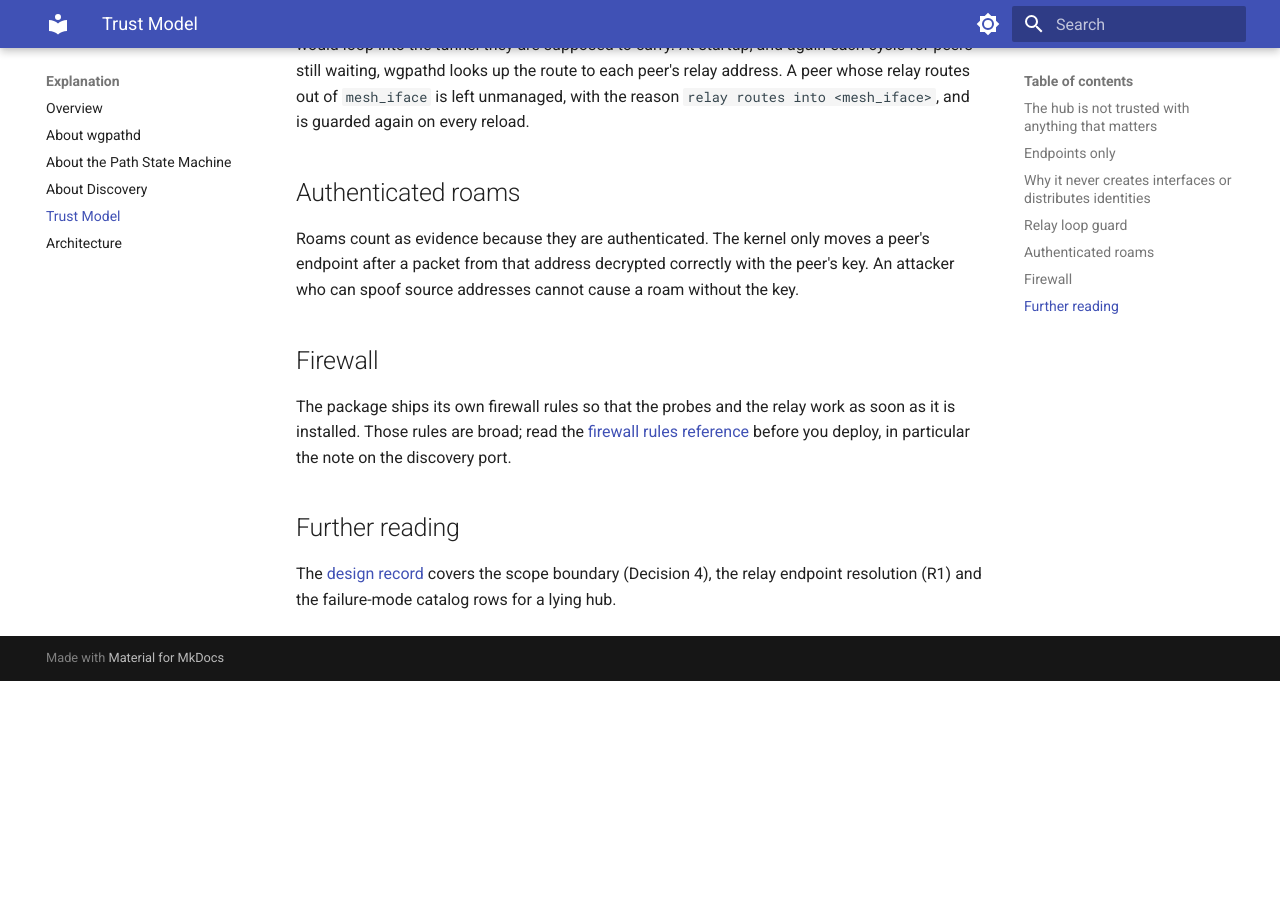
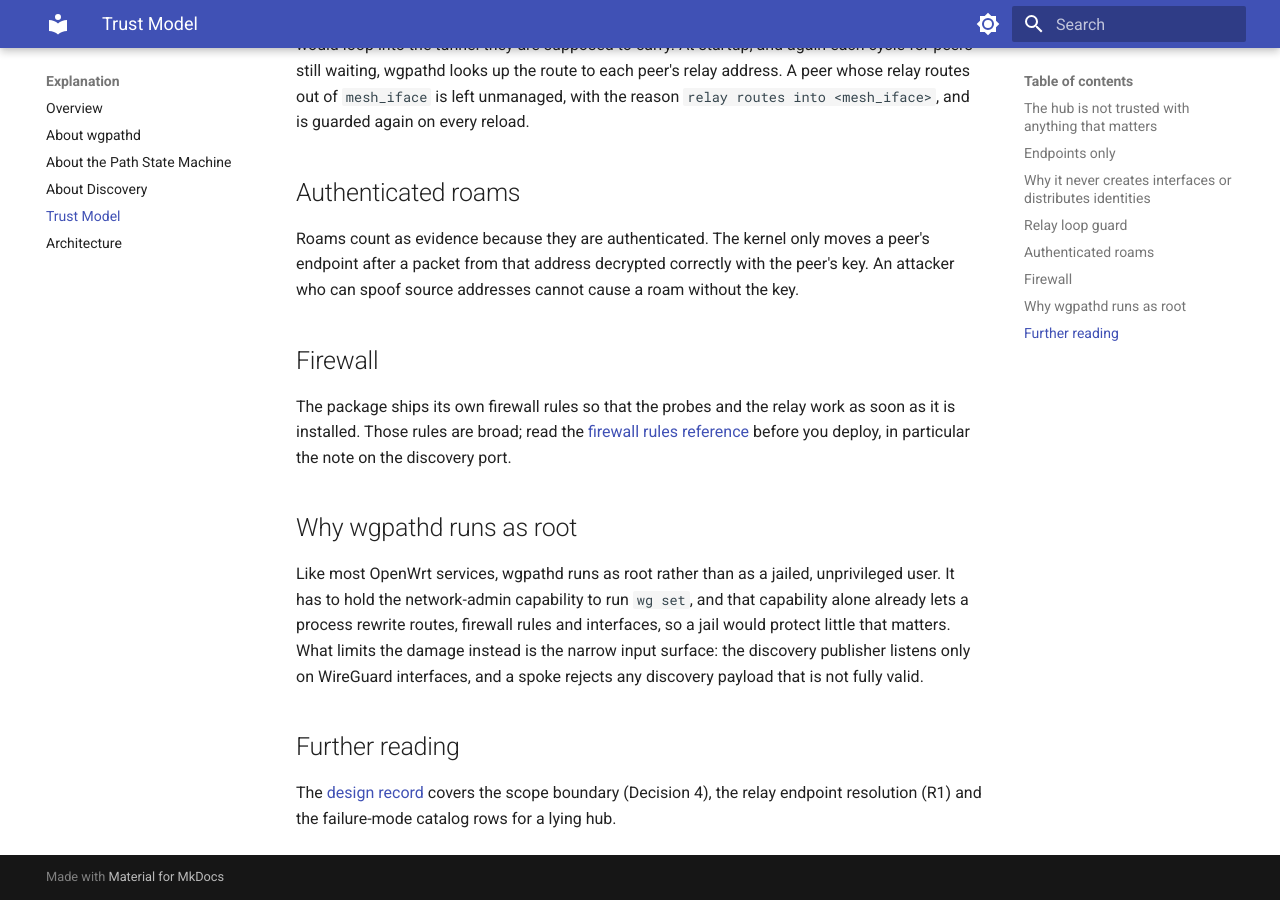
Before and after one commit to m00qek/wgpathd, an MkDocs documentation site: the page built from docs/explanation/trust-model.md, in a window 1280 px wide and 900 px high, scrolled down 1721 px. Built offline with MkDocs 1.6.1 and Material for MkDocs 9.7.7, drawn with Linux system fonts in a browser that asks for light colours; before the commit the page ends 2402 px from its top, so only the background shows below that.

Commit message:
Decide to run the daemon as root, not jailed, and say why

```diff
--- a/docs/explanation/trust-model.md
+++ b/docs/explanation/trust-model.md
@@ -42,6 +42,10 @@ Roams count as evidence because they are authenticated. The kernel only moves a
 
 The package ships its own firewall rules so that the probes and the relay work as soon as it is installed. Those rules are broad; read the [firewall rules reference](../reference/firewall.md) before you deploy, in particular the note on the discovery port.
 
+## Why wgpathd runs as root
+
+Like most OpenWrt services, wgpathd runs as root rather than as a jailed, unprivileged user. It has to hold the network-admin capability to run `wg set`, and that capability alone already lets a process rewrite routes, firewall rules and interfaces, so a jail would protect little that matters. What limits the damage instead is the narrow input surface: the discovery publisher listens only on WireGuard interfaces, and a spoke rejects any discovery payload that is not fully valid.
+
 ## Further reading
 
 The [design record](../design.md) covers the scope boundary (Decision 4), the relay endpoint resolution (R1) and the failure-mode catalog rows for a lying hub.
```
